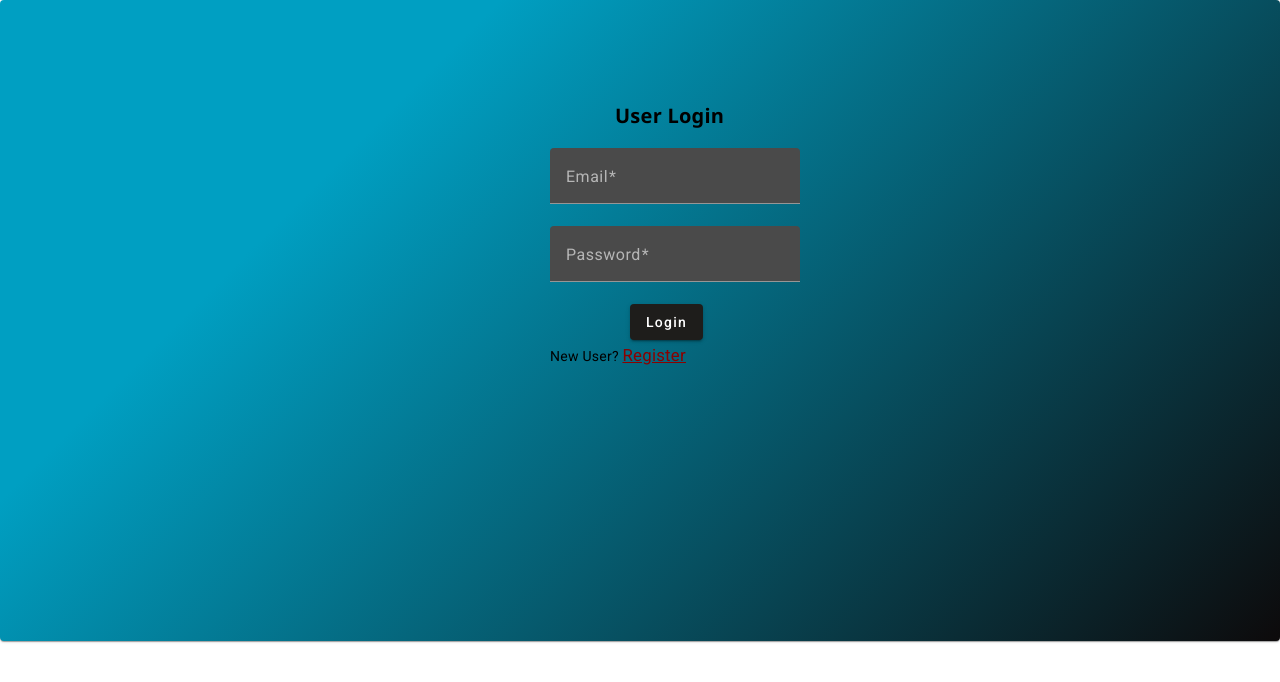
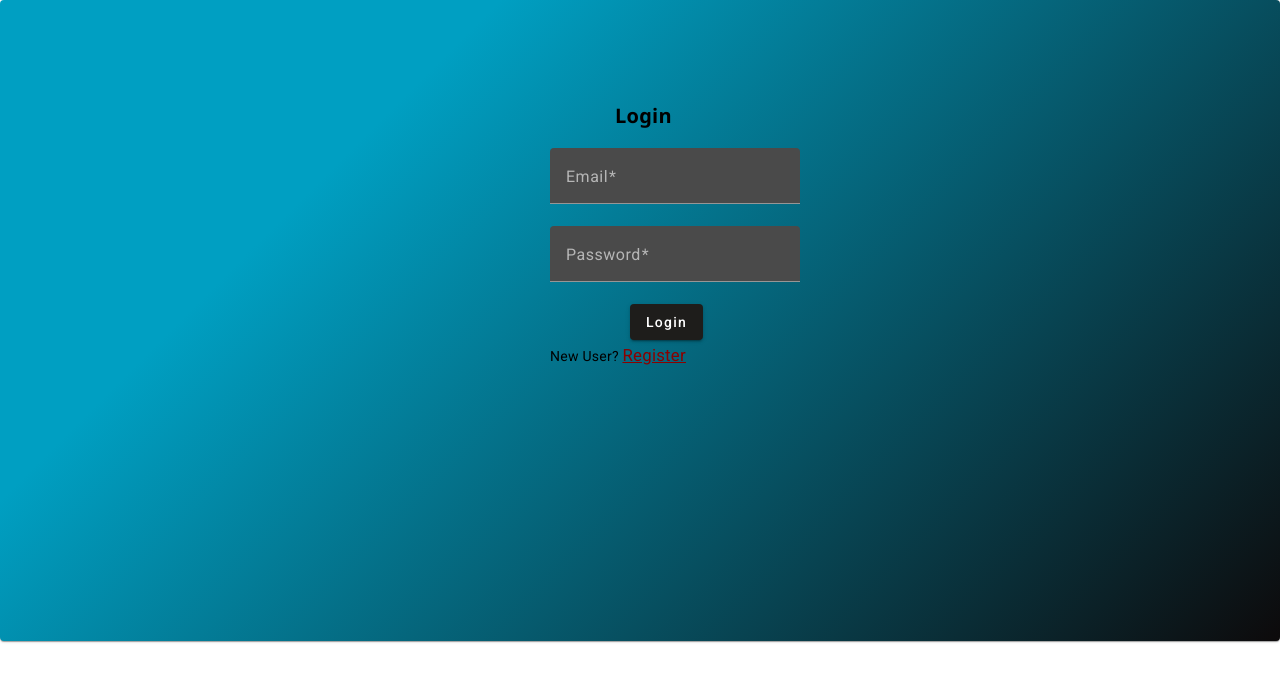
Before and after one commit to dayalan22/employees, an Angular app: page / in a window 1280 px wide. Shown: the top 682 px of the page. Built offline with nearby package versions, Linux system fonts and the light colour scheme; no server answers.

Commit message:
intial commit 1

```diff
--- a/src/app/login/login.component.html
+++ b/src/app/login/login.component.html
@@ -1,7 +1,7 @@
 <div class="container">
     <mat-card class="example-card">
         <div>
-            <h2>User Login</h2>
+            <h2>Login</h2>
         </div>
         <div class="container">
             <form class="example-form" >
```
Also changed, not shown: src/app/auth/register/register.component.ts (line endings or trailing spaces).
